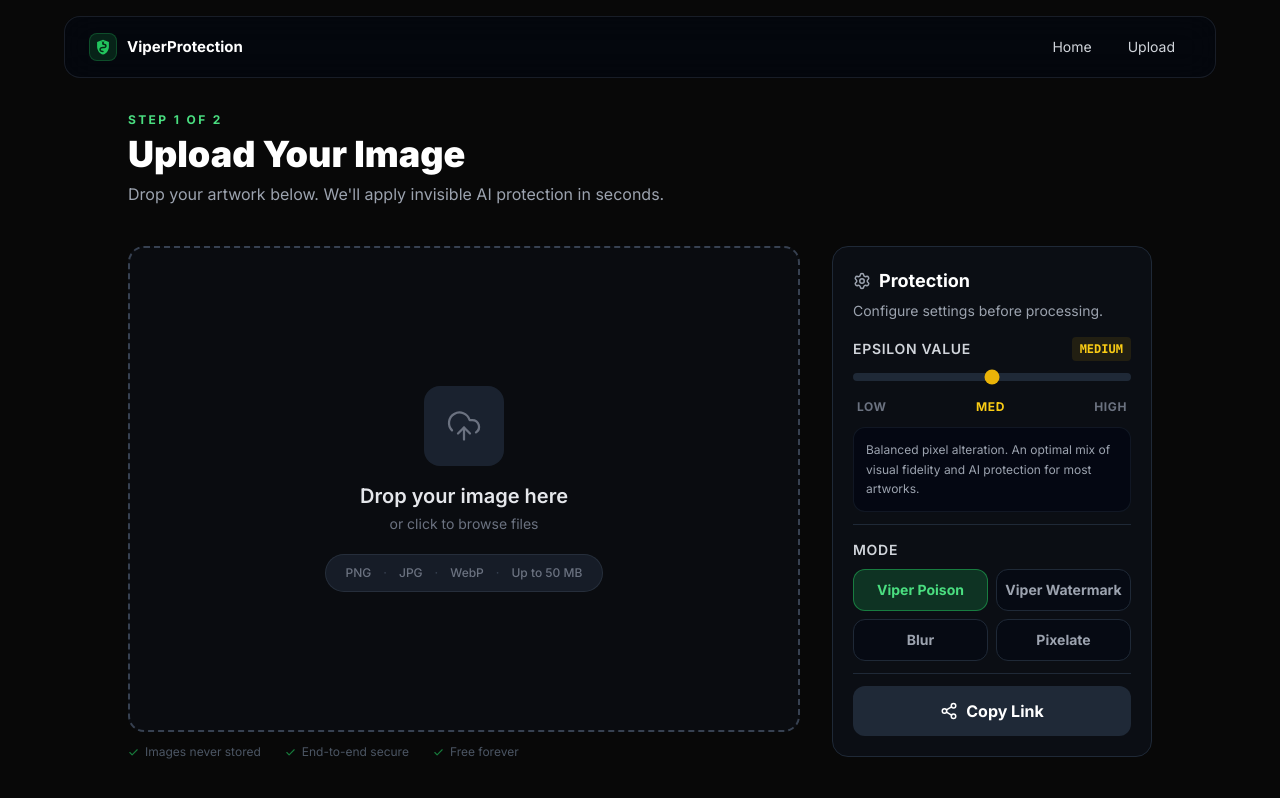
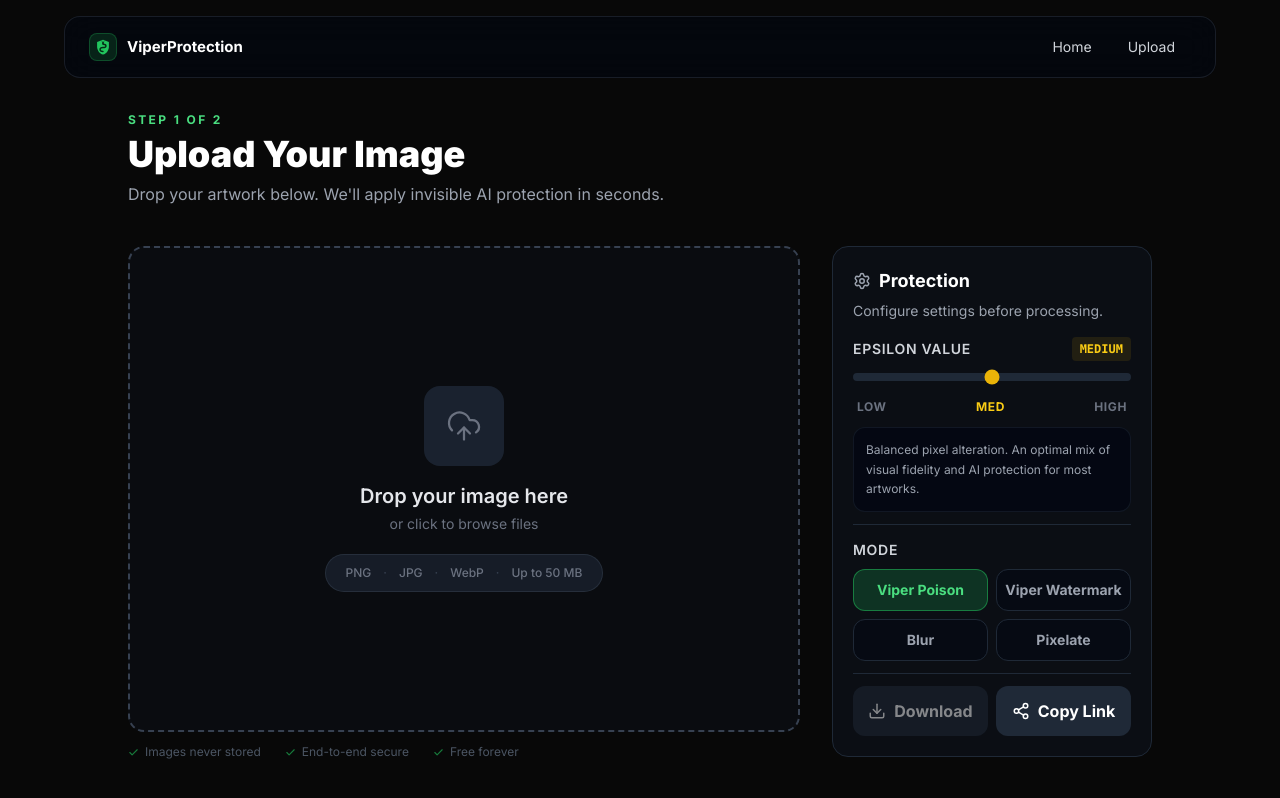
Before and after one commit to MountainM2026/ViperProtection, a React (Create React App) app in the folder frontend/: page /upload in a window 1280 px wide. Built offline with nearby package versions, Linux system fonts and the light colour scheme.

Commit message:
Download button added to panel settings

```diff
--- a/frontend/src/pages/Upload.js
+++ b/frontend/src/pages/Upload.js
@@ -61,6 +61,7 @@
 
   // NEW: State for the "Copy Link" checkmark animation
   const [copied, setCopied] = useState(false);
+  const [downloaded, setDownloaded] = useState(false);
 
   const fileInputRef = useRef(null);
   const navigate = useNavigate();
@@ -224,12 +225,9 @@
         { type: 'image/png' }
       );
 
-      /* ─── REAL BACKEND (DIGITAL OCEAN) ───────────────────── */
-
-      // Update this string with the real IP from your teammate!
+      /* ─── REAL BACKEND (DIGITAL OCEAN) — ENABLED ─────────── */
       const BASE_URL = "https://viperprotection-rqhys.ondigitalocean.app/";
 
-      // Put ONLY the file in the FormData (the "Box")
       const formData = new FormData();
       formData.append("file", finalCombinedFile);
 
@@ -255,15 +253,13 @@
 
       const data = await response.json();
 
-      // This saves the real Cloud URL (DigitalOcean Space) to your state
       console.log("Cloud Upload Success:", data);
       setResultData(data);
       navigate(`/upload?id=${data.id}`, { replace: true });
-      /* ─── END REAL BACKEND ───────────────────────────────── */
+      /* ─── END REAL BACKEND ─────────────────────────────────── */
 
 
-      /* ─── MOCK BACKEND (DISABLED) ───────────────────────────
-      // If the cloud fails, uncomment this block to keep the demo running!
+      /* ─── MOCK BACKEND (DISABLED) ────────────────────────────
       const mockData = await new Promise((resolve) => {
         setTimeout(() => {
           resolve({
@@ -273,11 +269,11 @@
         }, 3000);
       });
       setResultData(mockData);
-      ────────────────────────────────────────────────────────── */
+      ─── END MOCK ────────────────────────────────────────── */
 
     } catch (error) {
-      console.error("Connection Error:", error);
-      alert("Could not connect to DigitalOcean. Check the IP or CORS settings!");
+      console.error("Error:", error);
+      alert("Failed to process image.");
     } finally {
       setIsProcessing(false);
     }
@@ -285,14 +281,16 @@
   /* ─── Post-Processing Actions ─── */
 
   const handleDownload = () => {
-    if (!resultData?.image_url) return;
+    const src = resultData?.image_url || preview;
+    if (!src) return;
     const link = document.createElement('a');
-    link.href = resultData.image_url;
-    // Set a generic name or pull from the original file name
-    link.download = `protected-${file?.name || 'artwork.png'}`;
+    link.href = src;
+    link.download = resultData ? 'viper-protected.png' : 'viper-unprotected.png';
     document.body.appendChild(link);
     link.click();
     document.body.removeChild(link);
+    setDownloaded(true);
+    setTimeout(() => setDownloaded(false), 2000);
   };
 
   const handleShare = async () => {
@@ -717,7 +715,29 @@
 
                 <hr className="border-gray-800 my-1" />
 
-                {/* ─── COPY LINK ─── */}
+                {/* ─── DOWNLOAD + COPY LINK ─── */}
+                <div className="flex gap-2">
+                  <motion.button
+                    onClick={handleDownload}
+                    disabled={!preview}
+                    whileHover={preview ? { scale: 1.05, y: -2 } : {}}
+                    whileTap={preview ? { scale: 0.95 } : {}}
+                    animate={downloaded ? { scale: [1, 1.08, 1] } : { scale: 1 }}
+                    transition={{ type: 'spring', stiffness: 400, damping: 10 }}
+                    className={`flex-1 py-3 rounded-xl font-bold flex items-center justify-center gap-2 border transition-colors disabled:opacity-50 disabled:cursor-not-allowed ${
+                      downloaded
+                        ? 'bg-green-500 text-black shadow-[0_0_30px_rgba(34,197,94,0.6)] border-green-400/50'
+                        : 'bg-gray-800 hover:bg-gray-700 text-white border-transparent hover:border-white/40'
+                    }`}
+                  >
+                    <motion.div
+                      animate={{ scale: downloaded ? [1, 1.25, 1] : 1 }}
+                      transition={{ type: 'spring', stiffness: 400, damping: 10 }}
+                    >
+                      {downloaded ? <Check size={18} /> : <Download size={18} />}
+                    </motion.div>
+                    <span>{downloaded ? 'Downloaded!' : 'Download'}</span>
+                  </motion.button>
                   <motion.button
                     onClick={handleShare}
                     disabled={isProcessing}
@@ -725,7 +745,7 @@
                     whileTap={{ scale: 0.95 }}
                     animate={copied ? { scale: [1, 1.08, 1] } : { scale: 1 }}
                     transition={{ type: 'spring', stiffness: 400, damping: 10 }}
-                  className={`w-full py-3 rounded-xl font-bold flex items-center justify-center gap-2 border transition-colors hover:border-white/40 disabled:opacity-50 disabled:cursor-not-allowed ${
+                    className={`flex-1 py-3 rounded-xl font-bold flex items-center justify-center gap-2 border transition-colors hover:border-white/40 disabled:opacity-50 disabled:cursor-not-allowed ${
                       copied
                         ? 'bg-green-500 text-black shadow-[0_0_30px_rgba(34,197,94,0.6)] border-green-400/50'
                         : 'bg-gray-800 hover:bg-gray-700 text-white border-transparent'
@@ -738,9 +758,10 @@
                       {copied ? <Check size={18} /> : <Share2 size={18} />}
                     </motion.div>
                     <motion.span>
-                    {copied ? 'Copied Link!' : 'Copy Link'}
+                      {copied ? 'Copied!' : 'Copy Link'}
                     </motion.span>
                   </motion.button>
+                </div>
 
               </div>
 
```
Lines whose indentation alone changed are shown as unchanged.
